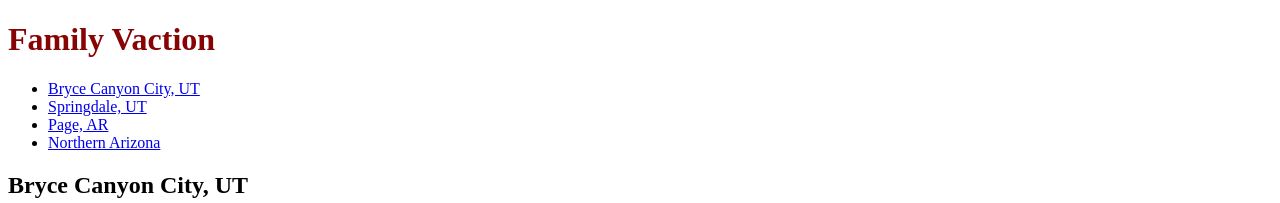
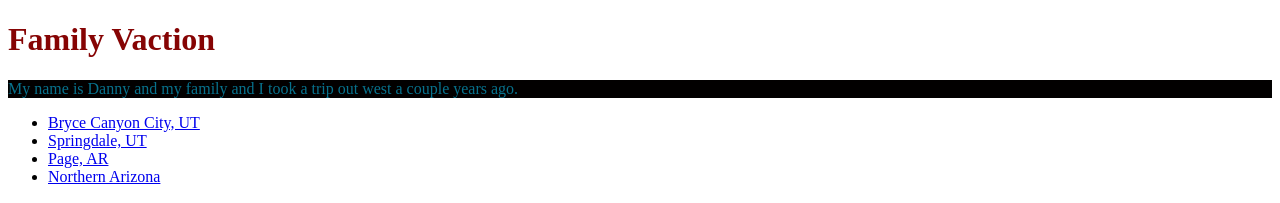
Before and after one commit to hahndanny/html-me-something, a plain HTML site: page index.html in a window 1280 px wide. Shown: the top 203 px of the page. Drawn offline with Linux system fonts and the light colour scheme.

Commit message:
html-mesomething

```diff
--- a/index.html
+++ b/index.html
@@ -11,6 +11,7 @@
    <body>
        <header>
            <h1>Family Vaction</h1>
+           <p id="firstname">My name is Danny and my family and I took a trip out west a couple years ago.</p>
            <nav>
                <ul>
                     <li><a href = "#brycecanyon" >Bryce Canyon City, UT</a></li>
--- a/styles.css
+++ b/styles.css
@@ -9,3 +9,11 @@ p {
  figcaption {
      color: rgb(24, 94, 24);
  }
+
+ .intro {
+    background-color: rgb(233, 109, 7);
+  }
+
+  #firstname {
+    background-color: rgb(2, 0, 0);
+  }
```
